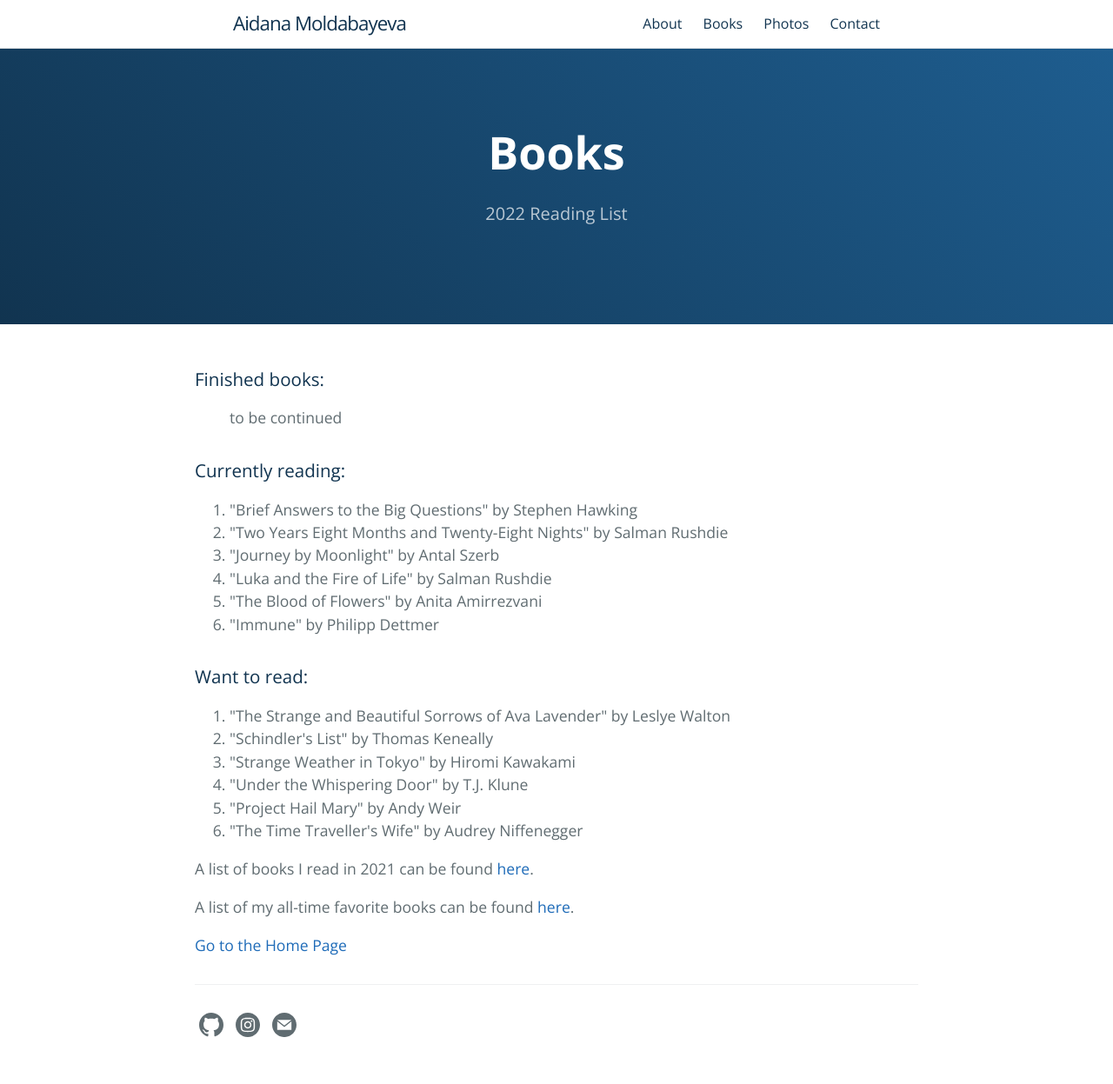
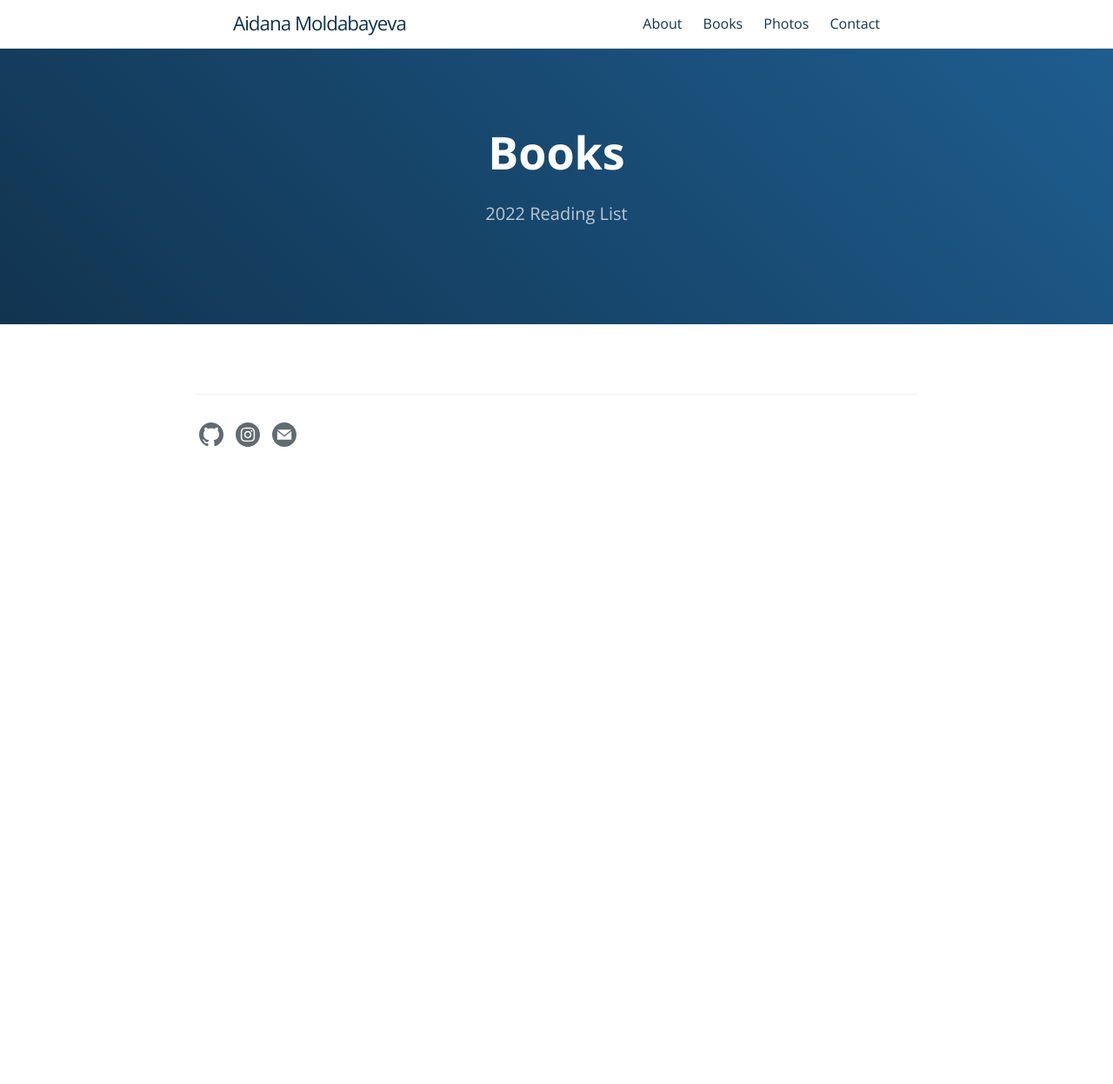
Before and after one commit to iamaidana/iamaidana, a Jekyll site: the page built from books.md, in a window 1280 px wide. Shown: the whole page at 87% size. Built offline with Jekyll 4.4.1, drawn with Linux system fonts in a browser that asks for light colours; after the commit the page ends 900 px from its top, so only the background shows below that.

Commit message:
tried new layout

```diff
--- a/books.md
+++ b/books.md
@@ -6,33 +6,3 @@ permalink: /books.html
 ref: books
 order: 2
 ---
-
-<h3>Finished books:</h3>
-<ol>to be continued
-  </ol>
-
-<h3>Currently reading:</h3>
-<ol>
-  <li>"Brief Answers to the Big Questions" by Stephen Hawking</li>
-  <li>"Two Years Eight Months and Twenty-Eight Nights" by Salman Rushdie</li>
-  <li>"Journey by Moonlight" by Antal Szerb</li>
-  <li>"Luka and the Fire of Life" by Salman Rushdie</li>
-  <li>"The Blood of Flowers" by Anita Amirrezvani</li>
-  <li>"Immune" by Philipp Dettmer</li>
-  </ol>
-
-<h3>Want to read:</h3>
-<ol>
-  <li>"The Strange and Beautiful Sorrows of Ava Lavender" by Leslye Walton</li>
-  <li>"Schindler's List" by Thomas Keneally</li>
-  <li>"Strange Weather in Tokyo" by Hiromi Kawakami</li>
-  <li>"Under the Whispering Door" by T.J. Klune</li>
-  <li>"Project Hail Mary" by Andy Weir</li>
-  <li>"The Time Traveller's Wife" by Audrey Niffenegger</li>
-</ol>
-
-A list of books I read in 2021 can be found [here](https://iamaidana.github.io/2022/01/03/a-post-about-books-I-finished-in-2021.html).
-
-A list of my all-time favorite books can be found [here](https://iamaidana.github.io/2021/11/05/a-post-about-my-alltime-favorite-books.html).
-
-[Go to the Home Page]({{ '/' | absolute_url }})
```
